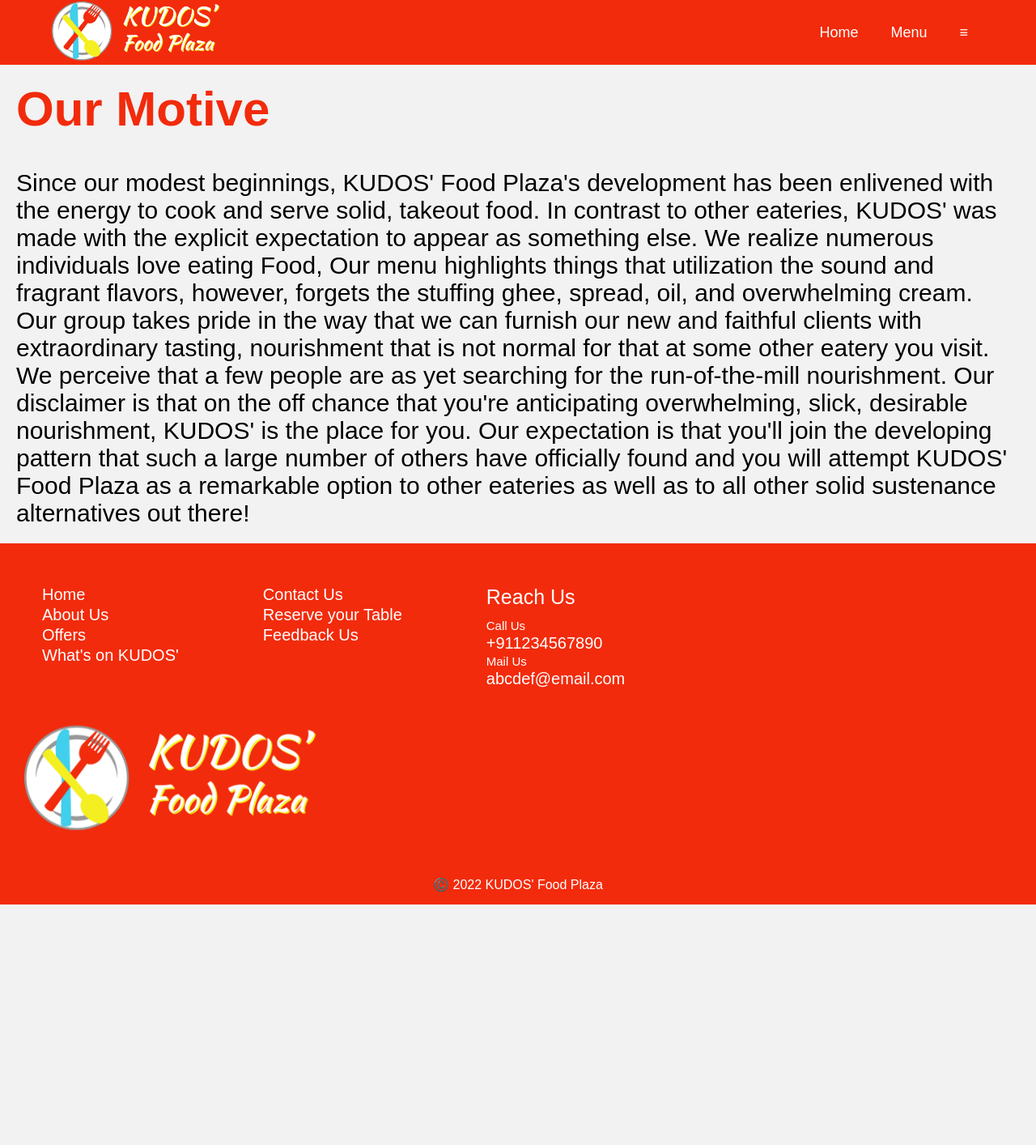
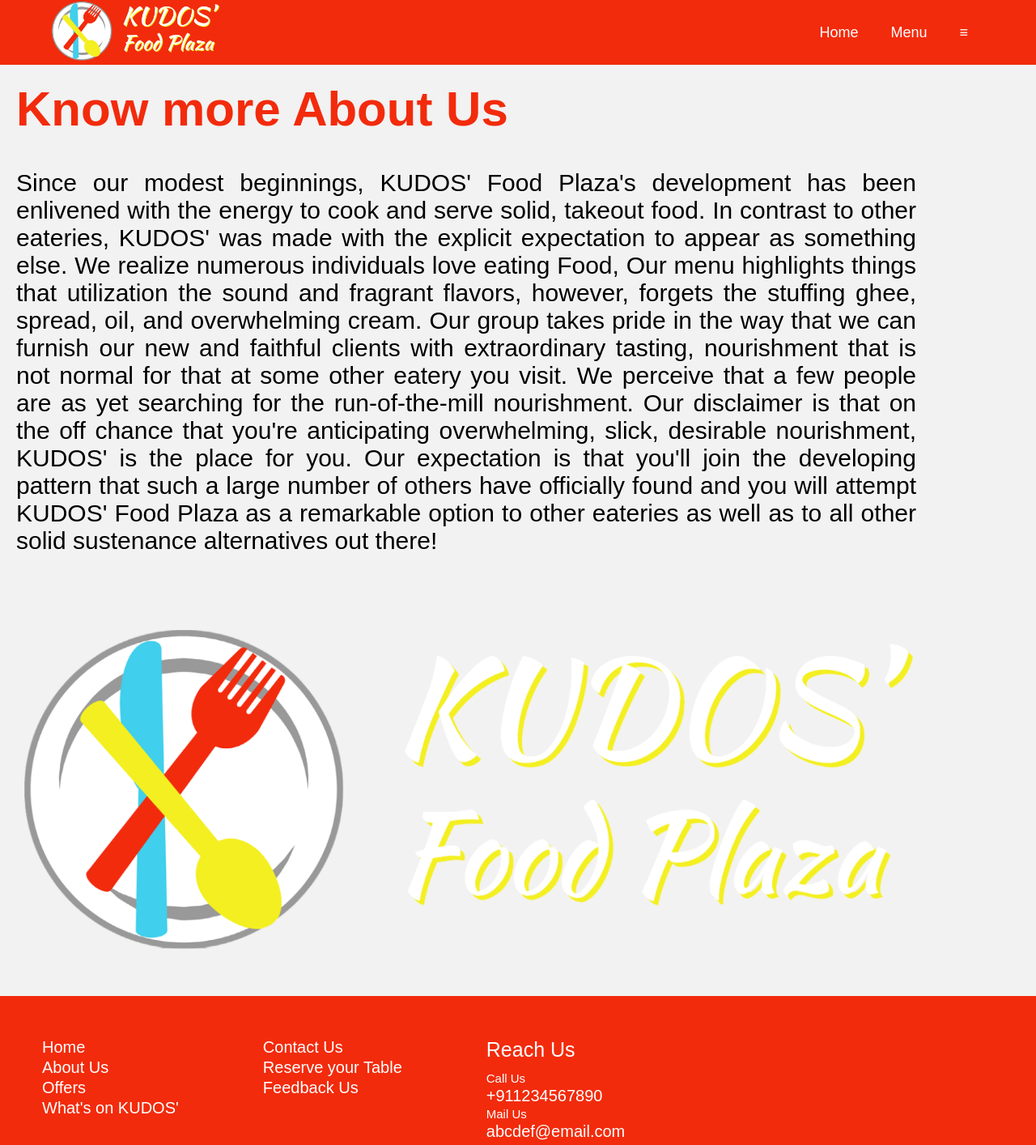
Before and after one commit to SiddarthaMudili/Restaurant_Website, a plain HTML site: page about.html in a window 1280 px wide. Shown: the top 1414 px of the page at 81% size. Before the commit the page ends 1117 px from the top, so only its background shows below. Drawn offline with Linux system fonts and the light colour scheme.

Commit message:
edited few pages

```diff
--- a/about.html
+++ b/about.html
@@ -34,9 +34,9 @@
     <!--ABOUT-->
     <div>
         <div style="width:100%;padding:20px;color:#F22B0C;font-size: 30px;">
-            <h1>Our Motive</h1>
+            <h1>Know more About Us</h1>
         </div>
-        <div style="width:100%;padding:20px;float: left;">
+        <div style="width:90%;text-align: justify;padding:20px;float: left;">
             <p style="font-size: 30px;">Since our modest beginnings, KUDOS' Food Plaza's development has been enlivened with the energy to cook and serve solid, takeout food.
                 In contrast to other eateries, KUDOS' was made with the explicit expectation to appear as something else.
                 We realize numerous individuals love eating Food, Our menu highlights things that utilization the sound and fragrant flavors, however, forgets the stuffing ghee, spread, oil, and overwhelming cream.
@@ -44,6 +44,9 @@
                 We perceive that a few people are as yet searching for the run-of-the-mill nourishment. Our disclaimer is that on the off chance that you're anticipating overwhelming, slick, desirable nourishment, KUDOS' is the place for you.
                 Our expectation is that you'll join the developing pattern that such a large number of others have officially found and you will attempt KUDOS' Food Plaza as a remarkable option to other eateries as well as to all other solid sustenance alternatives out there!</p>
         </div>
+    </div>
+    <div style="float:left;padding:30px">
+        <img src="Kudos-1.png" style="width:100%;">
     </div>
     <!--FOOTER-->
     <div style="float:left;background-color:#F22B0C;width:100%">
```
Also changed, not shown: reach.html (+1 -1 lines), tips.html (+2 -2 lines).
